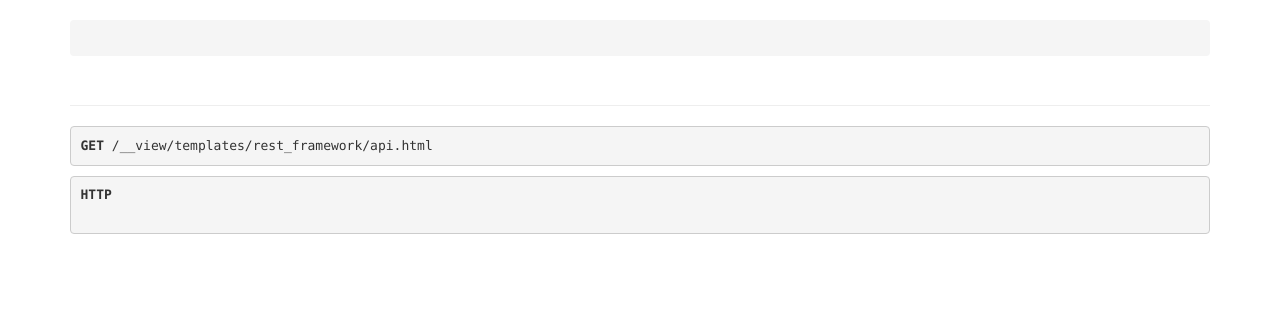
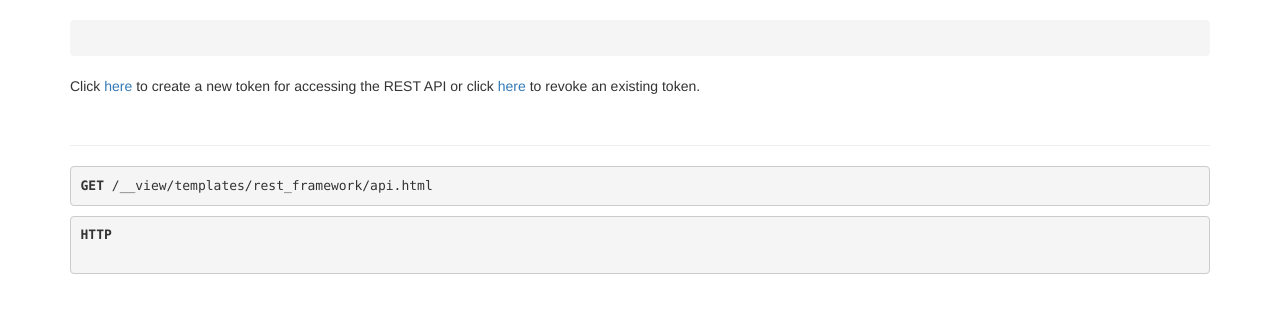
Before and after one commit to RyanJField/data-registry, a Django app: template templates/rest_framework/api.html in a window 1280 px wide. Shown: the part 51-364 px from the top of the page. Run offline with Django 3.2, Linux system fonts and the light colour scheme; the template is opened without the code that fills it, so the values that code supplies are empty; parts of the project's set-up code (start-up, migrations or seed data) failed here and were passed over; some libraries are stand-ins or nearby versions.

Commit message:
Moving from using Git PAT tokens to tokens minted by Django REST API.

```diff
--- a/data_management/urls.py
+++ b/data_management/urls.py
@@ -18,7 +18,9 @@ urlpatterns = [
     path('issue/<int:pk>', views.IssueDetailView.as_view(), name='issue'),
     # path('api-auth/', include('rest_framework.urls', namespace='rest_framework')),
     path('api/', include(router.urls)),
-    path('api/prov-report/<int:pk>', api_views.ProvReportView.as_view(), name='prov_report')
+    path('api/prov-report/<int:pk>', api_views.ProvReportView.as_view(), name='prov_report'),
+    path('get-token', views.get_token, name='get_token'),
+    path('revoke-token', views.revoke_token, name='revoke_token'),
 ]
 
 
--- a/templates/data_management/index.html
+++ b/templates/data_management/index.html
@@ -2,6 +2,10 @@
 
 {% block content %}
 {{ block.super }}
+<div style="margin-top:1em;margin-bottom:1em;">
+  Click <a href="{% url 'get_token' %}">here</a> to create a new token for accessing the REST API or
+  click <a href="{% url 'revoke_token' %}">here</a> to revoke an existing token.
+</div>
 <div class="card">
   <div class="card-body">
     <h2>Data objects:</h2>
--- a/templates/rest_framework/api.html
+++ b/templates/rest_framework/api.html
@@ -28,3 +28,11 @@ SCRC data registration and management system REST API
     {% endif %}
   </span>
 {% endblock %}
+
+{% block breadcrumbs %}
+{{ block.super }}
+<div style="margin-top:1em">
+  Click <a href="{% url 'get_token' %}">here</a> to create a new token for accessing the REST API or
+  click <a href="{% url 'revoke_token' %}">here</a> to revoke an existing token.
+</div>
+{% endblock %}
```
Also changed, not shown: data_management/api_views.py (+5 -5 lines), data_management/views.py (+20 -1 lines), drams/settings.py (+8 -7 lines).
